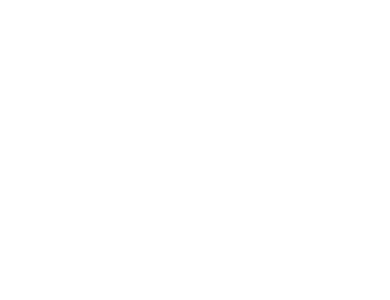
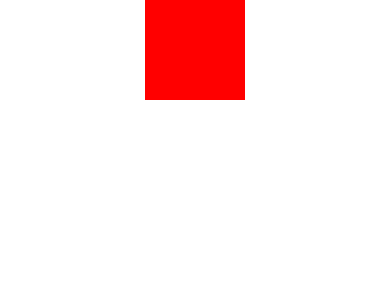
Before and after one commit to mnraza-dev/React_Native_Basic_To_Advanced, a React Native app in the folder RN_ULTIMATE/Basics/: screen / in a window 390 px wide. Shown: the top 300 px of the page. Built offline with nearby package versions, Linux system fonts and the light colour scheme.

Commit message:
Platforms in React Native

```diff
--- a/RN_ULTIMATE/Basics/App.tsx
+++ b/RN_ULTIMATE/Basics/App.tsx
@@ -1,4 +1,4 @@
-import { ActivityIndicator, StatusBar, StyleSheet, Text, View } from 'react-native'
+import { ActivityIndicator, Platform, StatusBar, StyleSheet, Text, View } from 'react-native'
 import React from 'react'
 import Forms from './components/Forms'
 import Lists from './components/Lists'
@@ -6,16 +6,13 @@
 import ListsWithMap from './components/ListsWithMap'
 import DynamicGrid from './components/DynamicGrid'
 import ClassComponents from './components/ClassComponents'
+import PlatformExample from './components/PlatformExample'
 
 const App = () => {
   return (
 
-    <View style={{
-        flex: 1,
-        justifyContent: 'center',
-        alignItems: 'center'
-      }}>
-    <StatusBar backgroundColor={'green'} hidden={false} barStyle={'dark-content'} />
+    <View>
+      <StatusBar backgroundColor={'green'} hidden={false} barStyle={'dark-content'} />
 
       {/* <Forms/> */}
       {/* <Lists/> */}
@@ -25,10 +22,7 @@
       {/* <ClassComponents /> */}
       {/* <ActivityIndicator size={100} color={'green'} /> */}
 
-
-
-
-
+    <PlatformExample/>
 
     </View>
   )
@@ -36,4 +30,6 @@
 
 export default App
 
-const styles = StyleSheet.create({})
+const styles = StyleSheet.create({
+
+})
--- /dev/null
+++ b/RN_ULTIMATE/Basics/components/PlatformExample.tsx
@@ -0,0 +1,44 @@
+import { StyleSheet, Text, View, Platform } from "react-native";
+import React from "react";
+
+const PlatformExample = () => {
+    return (
+        <View style={styles.container}>
+
+            {/* <Text style={styles.text}>
+                {Platform.OS === "android"
+                    ? "Hello Android User 🤖"
+                    : "Hello iOS User 🍎"}
+            </Text> */}
+
+            {
+                Platform.OS == 'android' ?
+                    <View style={{
+                        backgroundColor: 'green',
+                        height: 100,
+                        width: 100,
+                    }}></View> :
+                    <View style={{
+                        backgroundColor: 'red',
+                        height: 100,
+                        width: 100,
+                    }}></View>
+            }
+        </View>
+    );
+};
+
+export default PlatformExample;
+
+const styles = StyleSheet.create({
+    container: {
+        flex: 1,
+        alignItems: "center",
+        justifyContent: "center",
+    },
+    text: {
+        color: Platform.OS === "android" ? "green" : "red",
+        fontSize: Platform.OS === "android" ? 28 : 20,
+        fontWeight: "bold",
+    },
+});
```
